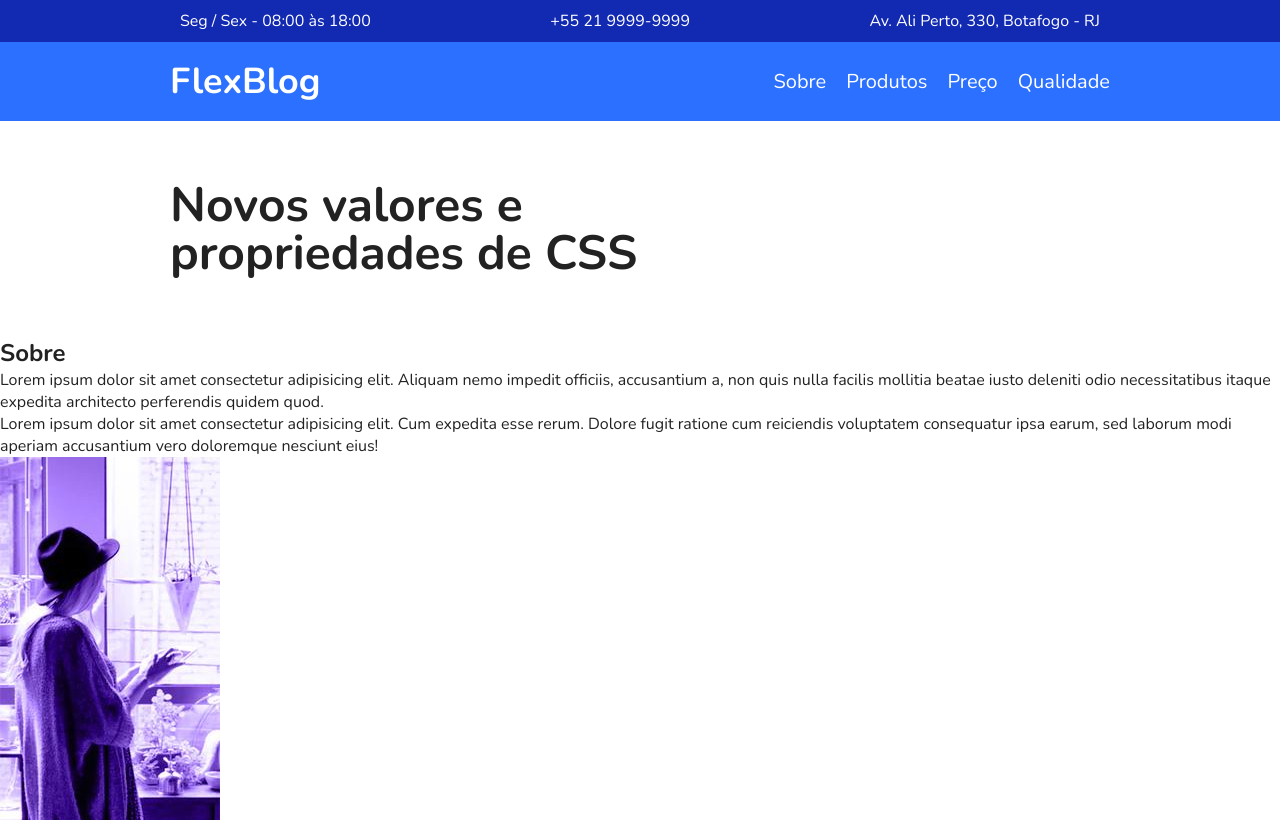
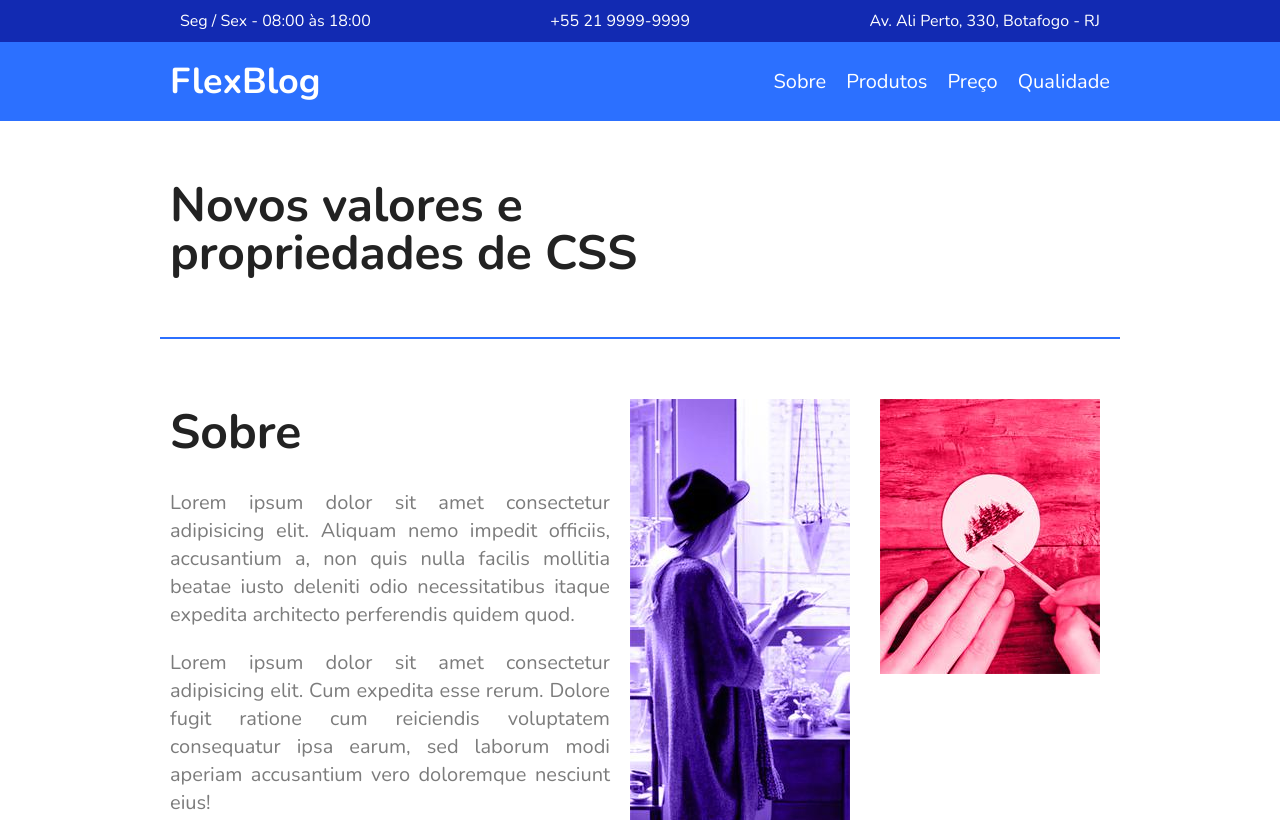
Before and after one commit to dyhalmeida/FlexBlog, a plain HTML site: page index.html in a window 1280 px wide. Shown: the top 820 px of the page. Drawn offline with nearby package versions, Linux system fonts and the light colour scheme.

Commit message:
container about

```diff
--- a/css/style.css
+++ b/css/style.css
@@ -66,3 +66,37 @@
   margin: 0 auto;
   padding: 60px 10px;
 }
+
+/* About container */
+.about-container {
+  margin: 0 auto;
+  border-top: 2px solid #2c70ff;
+  border-bottom: 2px solid #2c70ff;
+  max-width: 960px;
+  padding: 60px 0;
+  display: flex;
+  flex-wrap: wrap;
+}
+
+.about-content {
+  flex: 2 1 300px;
+  margin: 0 10px;
+}
+
+.about-content h1 {
+  font-size: 3em;
+  margin-bottom: 0.5em;
+}
+
+.about-content p {
+  font-size: 1.25em;
+  line-height: 1.4;
+  margin-bottom: 1em;
+  color: #7c7c7c;
+  text-align: justify;
+}
+
+.about-img {
+  flex: 1 1 160px;
+  margin: 0 10px;
+}
```
